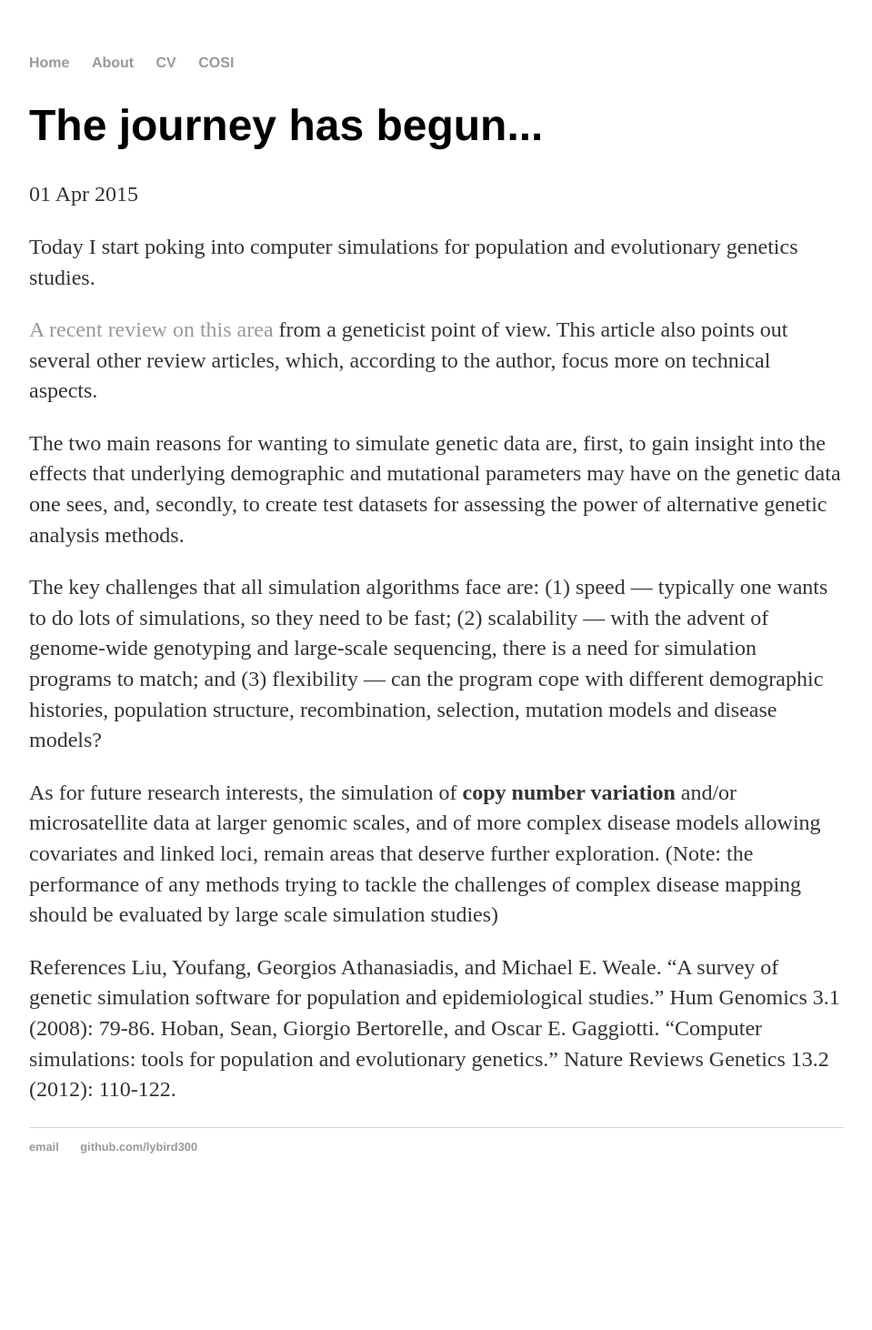
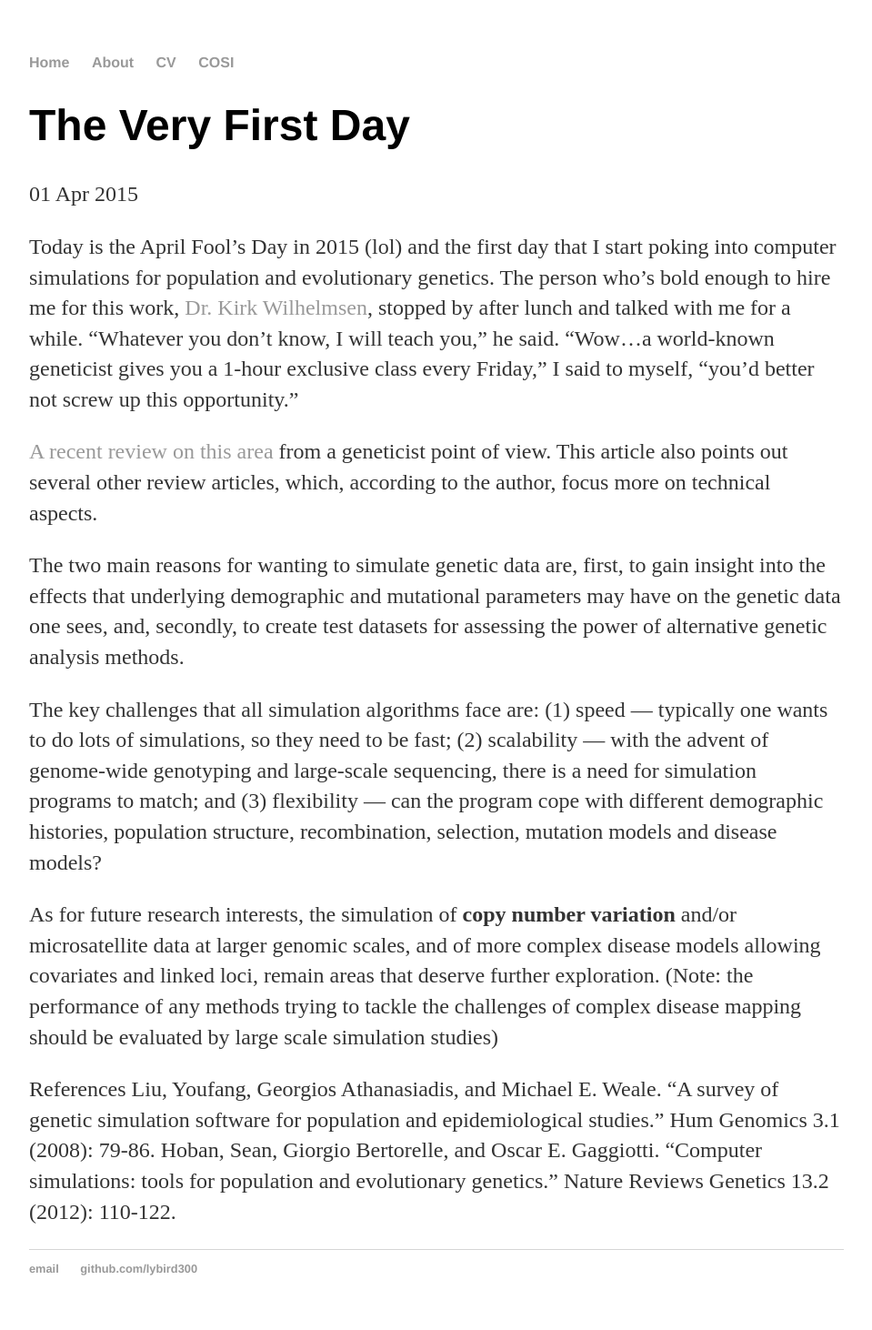
Before and after one commit to lybird300/lybird300.github.io, a Jekyll site: the page built from _posts/2015-04-01-poking-started.md, in a window 1280 px wide. Shown: the whole page at 91% size, without its empty margins (160-1119 px from the left). Built offline with Jekyll 4.4.1, drawn with Linux system fonts in a browser that asks for light colours; before the commit the page ends 1328 px from its top, so only the background shows below that.

Commit message:
Update 2015-04-01-poking-started.md

```diff
--- a/_posts/2015-04-01-poking-started.md
+++ b/_posts/2015-04-01-poking-started.md
@@ -1,10 +1,10 @@
 ---
 layout: post
-title: "The journey has begun..."
+title: "The Very First Day"
 date: 2015-04-01
 ---
 
-Today I start poking into computer simulations for population and evolutionary genetics studies.
+Today is the April Fool's Day in 2015 (lol) and the first day that I start poking into computer simulations for population and evolutionary genetics. The person who's bold enough to hire me for this work, <a href="http://www.med.unc.edu/genetics/faculty/wilhelmsen">Dr. Kirk Wilhelmsen</a>, stopped by after lunch and talked with me for a while. "Whatever you don't know, I will teach you," he said. "Wow...a world-known geneticist gives you a 1-hour exclusive class every Friday," I said to myself, "you'd better not screw up this opportunity."
 
 <a href="http://www.nature.com/nrg/journal/v13/n2/full/nrg3130.html">A recent review on this area</a> from a geneticist point of view. This article also points out several other review articles, which, according to the author, focus more on technical aspects.
 
```
